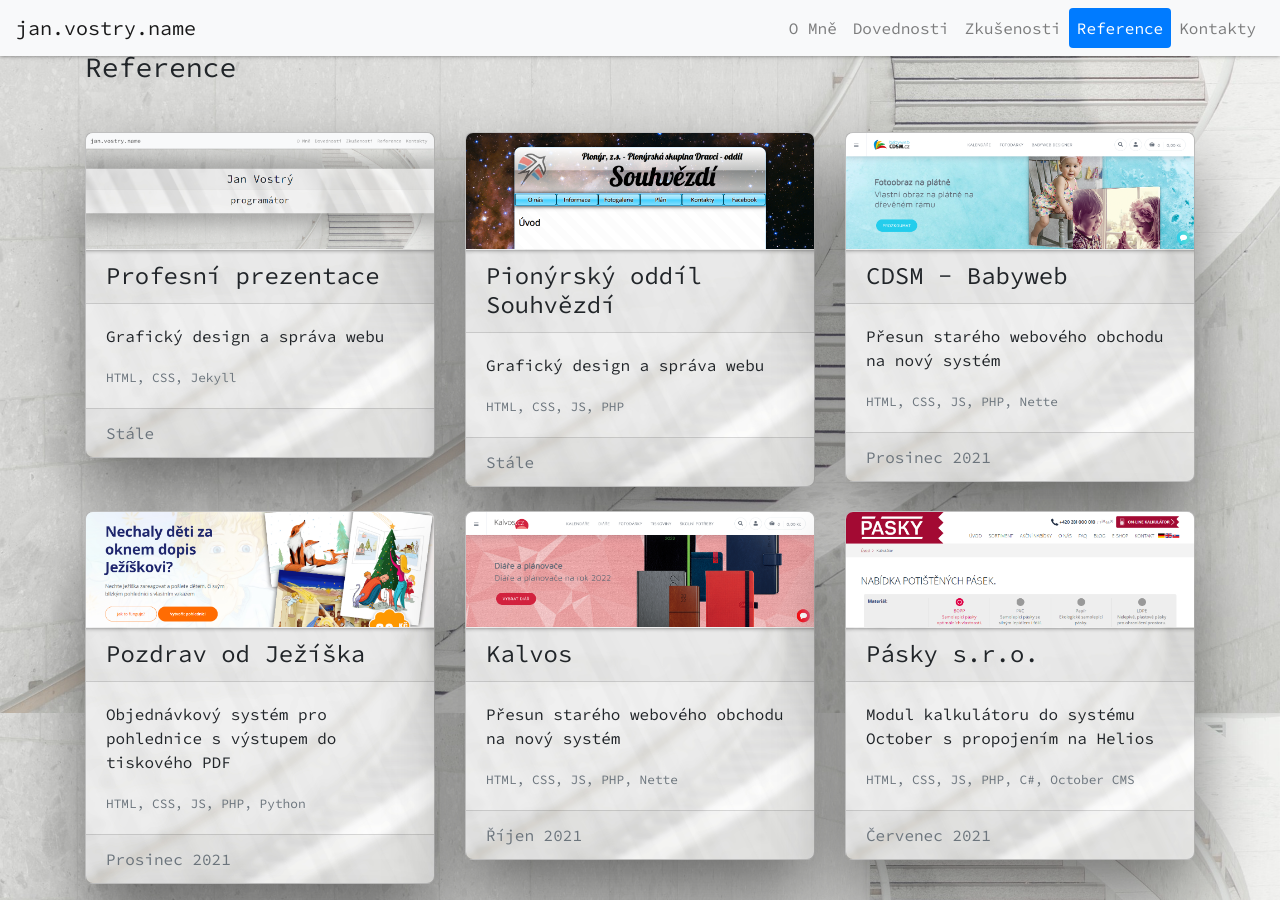
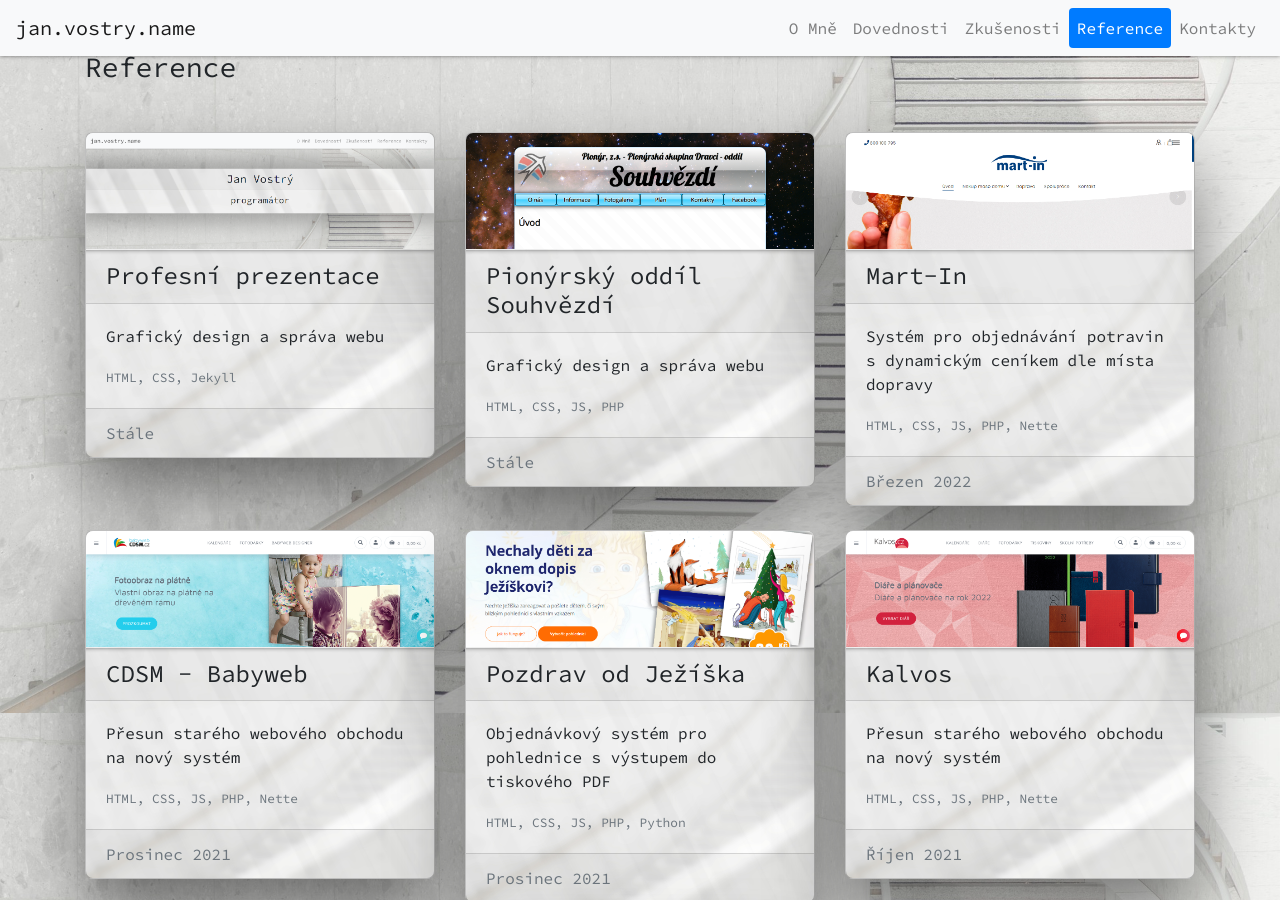
Before and after one commit to janvostry/jan.vostry, a Jekyll site: the page built from index.html, in a window 1280 px wide and 900 px high, scrolled down 3127 px. Built offline with Jekyll 4.4.1, drawn with Linux system fonts in a browser that asks for light colours.

Commit message:
Nová reference pro Mart-In

```diff
--- a/_data/references.yml
+++ b/_data/references.yml
@@ -12,6 +12,13 @@
    date:  'Stále'
    tech:  'HTML, CSS, JS, PHP'
    desc:  'Grafický design a správa webu'
+
+ - title: 'Mart-In'
+   image: 'martin.png'
+   link:  'https://www.mart-in.cz/'
+   date:  'Březen 2022'
+   tech:  'HTML, CSS, JS, PHP, Nette'
+   desc:  'Systém pro objednávání potravin s dynamickým ceníkem dle místa dopravy'
 
  - title: 'CDSM - Babyweb'
    image: 'babyweb.png'
```
Also changed, not shown: assets/reference/martin.png (added).
